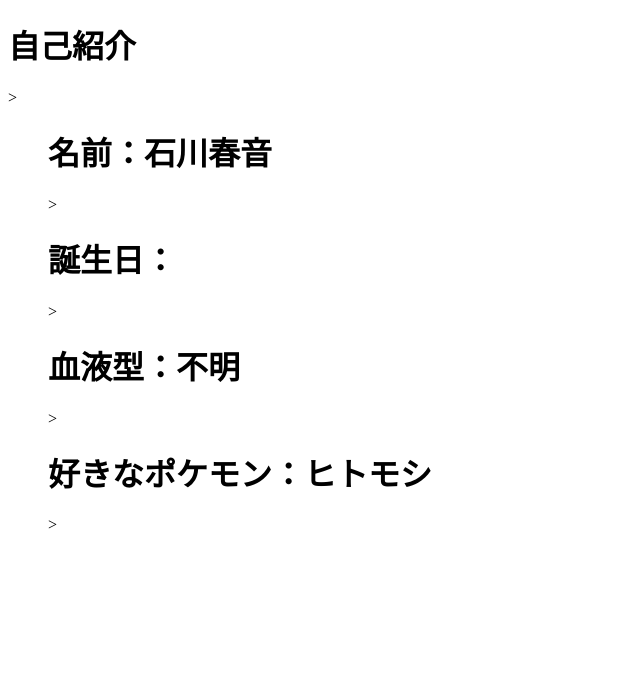
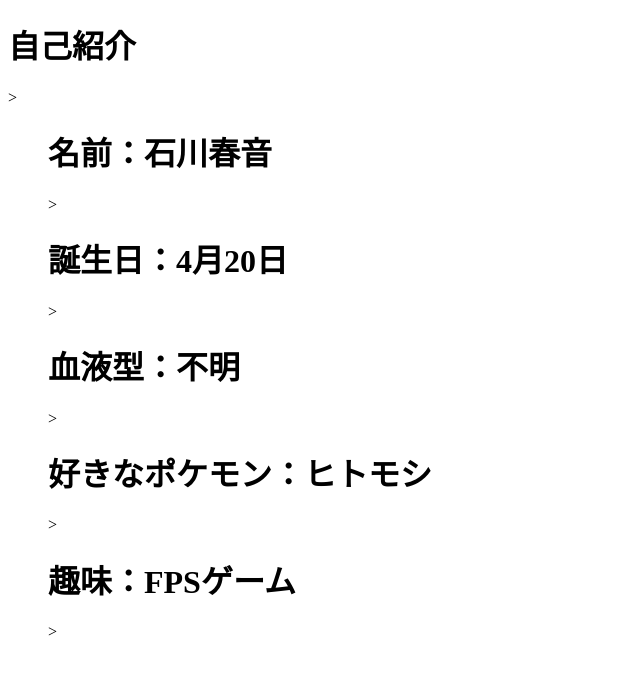
Before and after one commit to ishikawaharuto/git-practice, a plain HTML site: page index.html in a window 1280 px wide. Shown: the whole page, without its empty margins (0-640 px from the left). Drawn offline with Linux system fonts and the light colour scheme.

Commit message:
自己紹介　趣味を追加

```diff
--- a/index.html
+++ b/index.html
@@ -9,8 +9,9 @@
     <h1>自己紹介</h1>>
     <ul>
         <h1>名前：石川春音</h1>>
-        <h1>誕生日：</h1>>
+        <h1>誕生日：4月20日</h1>>
         <h1>血液型：不明</h1>>
         <h1>好きなポケモン：ヒトモシ</h1>>
+        <h1>趣味：FPSゲーム</h1>>
 </body>
 </html>
```
